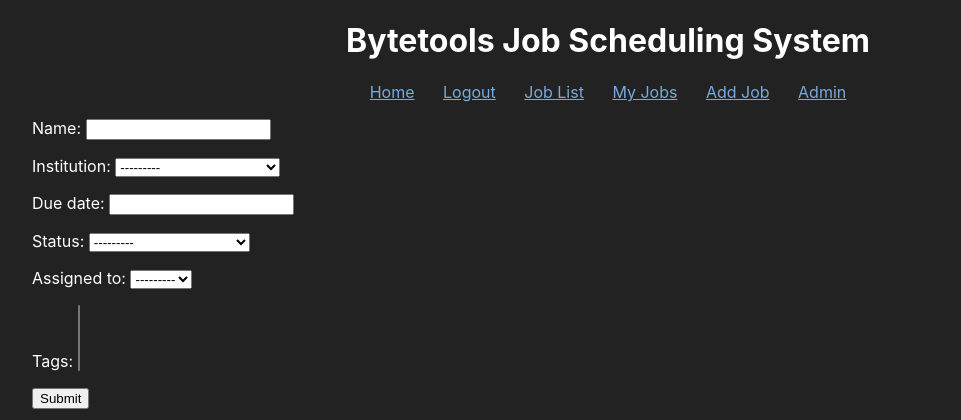
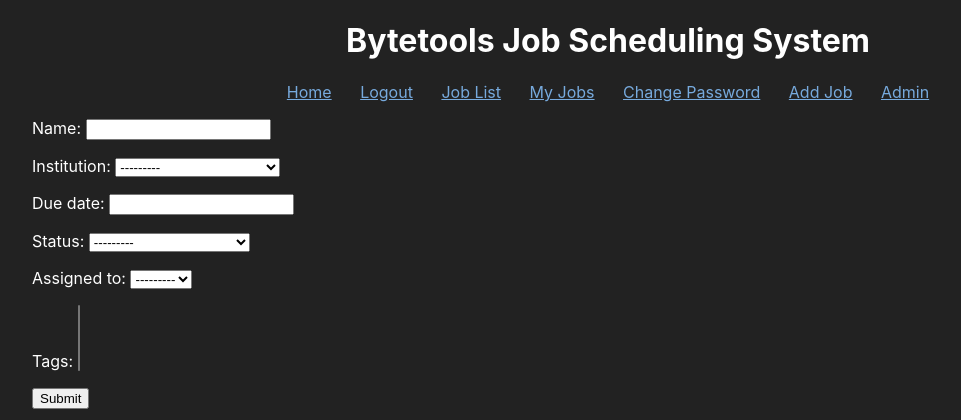
Before and after one commit to bytetools/schedule, a Django app: page /jobs/new/ in a window 1280 px wide. Shown: the top 420 px of the page, without its empty margins (32-993 px from the left). Run offline with Django 4.2, Linux system fonts and the light colour scheme; a user stored in the database is signed in; data comes from the database, SQL or seed files in the repository; data that the repository does not hold is empty; parts of the project's set-up code (start-up, migrations or seed data) failed here and were passed over.

Commit message:
Add change password link

```diff
--- a/core/templates/core/nav.html
+++ b/core/templates/core/nav.html
@@ -4,6 +4,7 @@
     <a href="{% url "logout" %}">Logout</a>
     <a href="{% url "joblist" %}">Job List</a>
     <a href="{% url "myjobs" %}">My Jobs</a>
+    <a href="{% url "password_change" %}">Change Password</a>
   {% else %}
     <a href="{% url "login" %}">Login</a>
   {% endif %}
```
